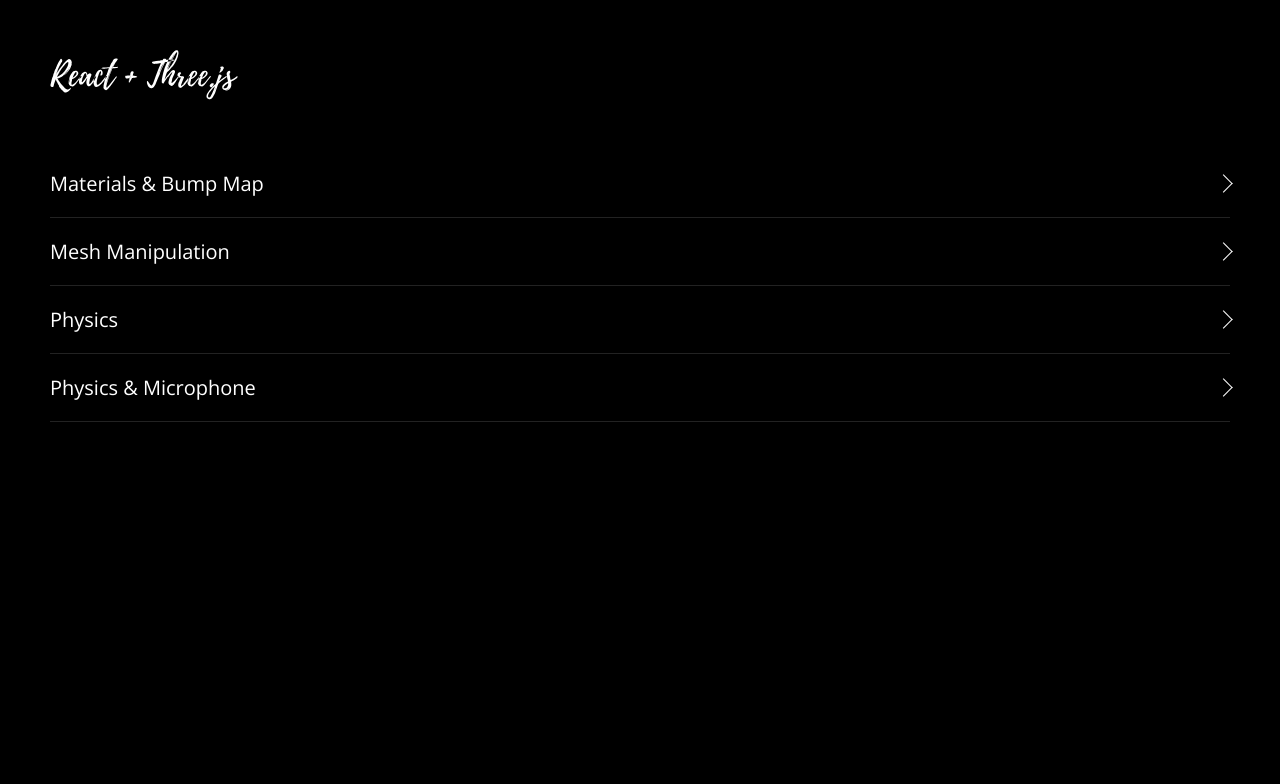
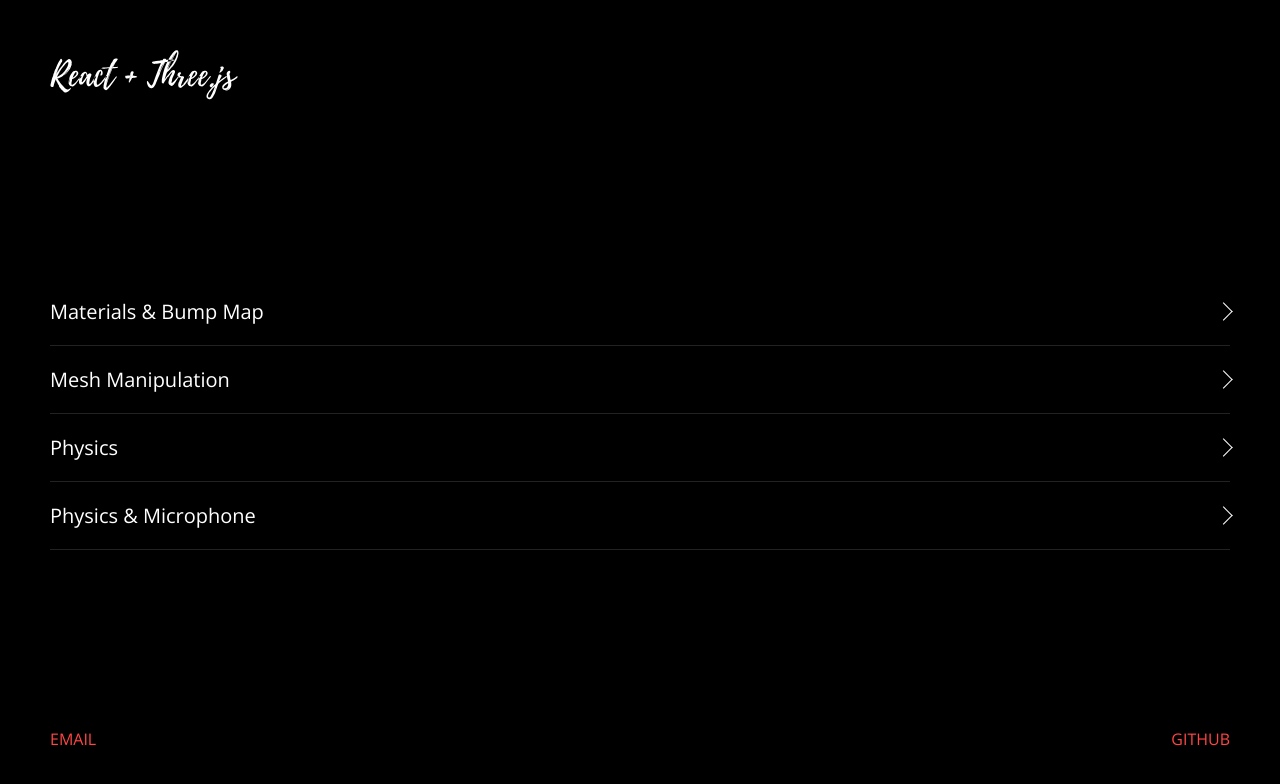
Before and after one commit to crazypixel/react-three-demos, a React (Create React App) app: page / in a window 1280 px wide. Shown: the top 784 px of the page. Built offline with nearby package versions, Linux system fonts and the light colour scheme.

Commit message:
update the nav. add footer links

```diff
--- a/src/components/navigation.js
+++ b/src/components/navigation.js
@@ -31,11 +31,17 @@
     return (
       <Container>
         <Logo />
-        {
-          links.map(({ label, id }) => (
-            <MenuItem key={id} onClick={() => this.loadDemo(id)}>{label}<Arrow /></MenuItem>
-          ))
-        }
+        <div>
+          {
+            links.map(({ label, id }) => (
+              <MenuItem key={id} onClick={() => this.loadDemo(id)}>{label}<Arrow /></MenuItem>
+            ))
+          }
+        </div>
+        <BottomLinks>
+          <BottomLink href="mailto:crazypixel@gmail.com">email</BottomLink>
+          <BottomLink href="https://github.com/crazypixel">github</BottomLink>
+        </BottomLinks>
       </Container>
     );
   }
@@ -57,6 +63,7 @@
   position: fixed;
   top: 0;
   left: 0;
+  justify-content: space-between;
 `;
 
 const Logo = styled.div`
@@ -64,7 +71,6 @@
   height: 50px;
   background: url(${require('../assets/logo.svg')}) no-repeat;
   background-size: contain;
-  margin-bottom: 50px;
 `;
 
 const MenuItem = styled.div`
@@ -104,3 +110,16 @@
 const BackArrow = Arrow.extend`
   transform: rotate(135deg);
 `;
+
+const BottomLinks = styled.div`
+  display: flex;
+  justify-content: space-between;
+`;
+
+const BottomLink = styled.a`
+  font-size: 16px;
+  text-transform: uppercase;
+  font-weight: 300;
+  color: #ff4545;
+  text-decoration: none;
+`;
```
